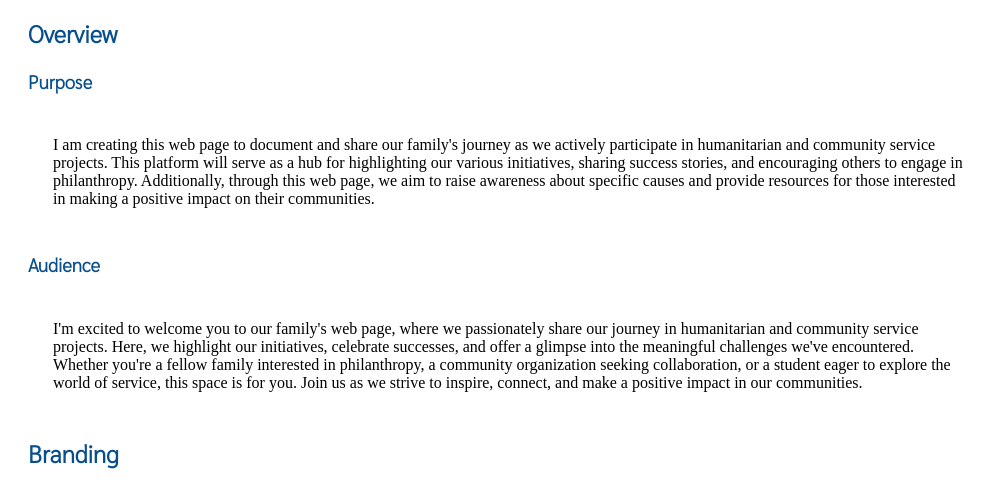
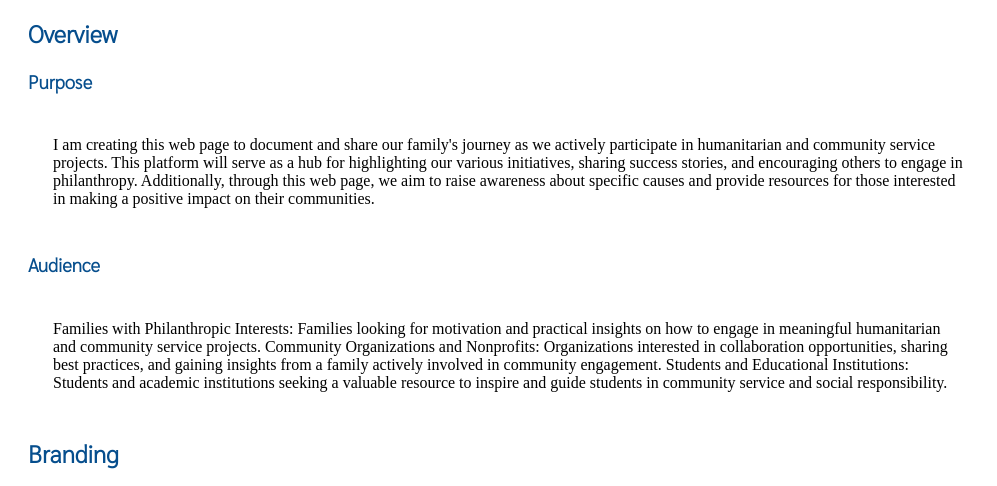
Before and after one commit to SilvaJuniorIS/wdd130, a plain HTML site: page wwr/site-plan-rafting.html in a window 1280 px wide. Shown: the part 173-659 px from the top of the page, without its empty margins (0-997 px from the left). Drawn offline with Linux system fonts and the light colour scheme.

Commit message:
ajustments

```diff
--- a/wwr/site-plan-rafting.html
+++ b/wwr/site-plan-rafting.html
@@ -21,8 +21,15 @@
                 I am creating this web page to document and share our family's journey as we actively participate in humanitarian and community service projects. This platform will serve as a hub for highlighting our various initiatives, sharing success stories, and encouraging others to engage in philanthropy. Additionally, through this web page, we aim to raise awareness about specific causes and provide resources for those interested in making a positive impact on their communities.</p>
 
             <h3>Audience</h3>
-            <p>
-                I'm excited to welcome you to our family's web page, where we passionately share our journey in humanitarian and community service projects. Here, we highlight our initiatives, celebrate successes, and offer a glimpse into the meaningful challenges we've encountered. Whether you're a fellow family interested in philanthropy, a community organization seeking collaboration, or a student eager to explore the world of service, this space is for you. Join us as we strive to inspire, connect, and make a positive impact in our communities.</p>
+            <p>Families with Philanthropic Interests:
+
+                Families looking for motivation and practical insights on how to engage in meaningful humanitarian and community service projects.
+                Community Organizations and Nonprofits:
+
+                Organizations interested in collaboration opportunities, sharing best practices, and gaining insights from a family actively involved in community engagement.
+                Students and Educational Institutions:
+
+                Students and academic institutions seeking a valuable resource to inspire and guide students in community service and social responsibility.</p>
 
             <h2>Branding</h2>
 
```
